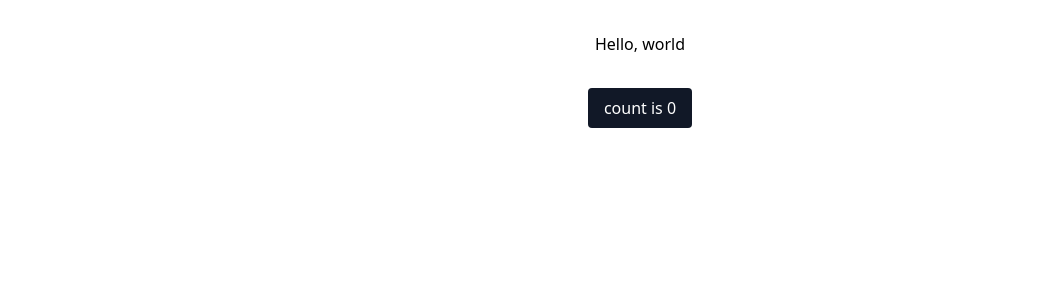
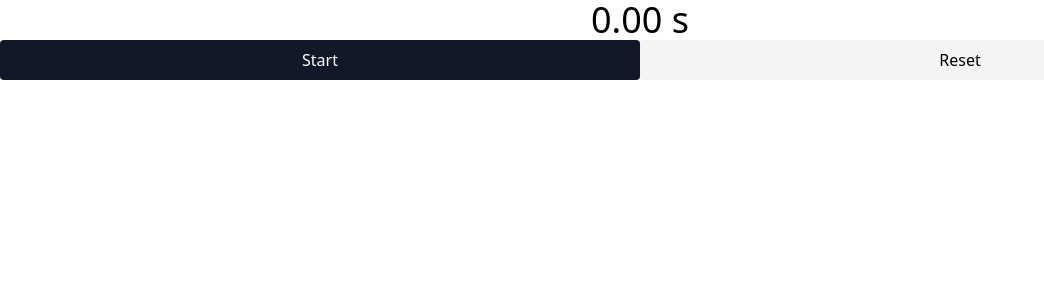
Before and after one commit to rmuraix/stopwatch, a React (Vite) app: page / in a window 1280 px wide. Shown: the top 300 px of the page, without its empty margins (0-1044 px from the left). Built offline with nearby package versions, Linux system fonts and the light colour scheme.

Commit message:
Create stopwatch

```diff
--- a/package.json
+++ b/package.json
@@ -16,6 +16,7 @@
     "react-dom": "^18.2.0"
   },
   "devDependencies": {
+    "@types/node": "^18.16.2",
     "@types/react": "^18.0.28",
     "@types/react-dom": "^18.0.11",
     "@typescript-eslint/eslint-plugin": "^5.57.1",
--- a/src/App.tsx
+++ b/src/App.tsx
@@ -1,21 +1,53 @@
 import { useState } from "react";
-import "./App.css";
+// This code is based on miyakei1225/React-Hands-on-Stopwatch
+function App() {
+  const [time, setTime] = useState<number>(0);
+  const [timerId, setTimerId] = useState<NodeJS.Timeout | null>(null);
+  const [buttonText, setButtonText] = useState<string>("Start");
 
-function App() {
-  const [count, setCount] = useState(0);
+  // When the Start/Stop button is pressed.
+  const handleStartStop = () => {
+    if (timerId) {
+      clearInterval(timerId);
+      setTimerId(null);
+      setButtonText("Start");
+    } else {
+      // Overwrite the time variable every 10 milliseconds
+      const id: NodeJS.Timeout = setInterval(
+        () => setTime((prevTime) => prevTime + 10),
+        10
+      );
+      setTimerId(id);
+      setButtonText("Stop");
+    }
+  };
+
+  // When the reset button is pressed
+  const handleReset = () => {
+    setTime(0);
+    if (timerId) clearInterval(timerId);
+    setTimerId(null);
+  };
 
   return (
     <>
-      <div>
-        <h1>Hello, world</h1>
-      </div>
-      <div className="card">
-        <button
-          onClick={() => setCount((count) => count + 1)}
-          className="rounded bg-gray-900 px-4 py-2 text-white hover:bg-gray-800"
-        >
-          count is {count}
-        </button>
+      <div className="md:container md:mx-auto">
+        <div className="text-center text-4xl">{(time / 1000).toFixed(2)} s</div>
+        <div className="flex flex-row">
+          <button
+            onClick={handleStartStop}
+            className="flex-1 rounded bg-gray-900 py-2 text-white hover:bg-gray-800"
+          >
+            {buttonText}
+          </button>
+
+          <button
+            onClick={handleReset}
+            className="flex-1 rounded bg-gray-100 py-2 text-black hover:bg-gray-50"
+          >
+            Reset
+          </button>
+        </div>
       </div>
     </>
   );
```
Also changed, not shown: 1 other file (tests, documents, lock files or other folders).
